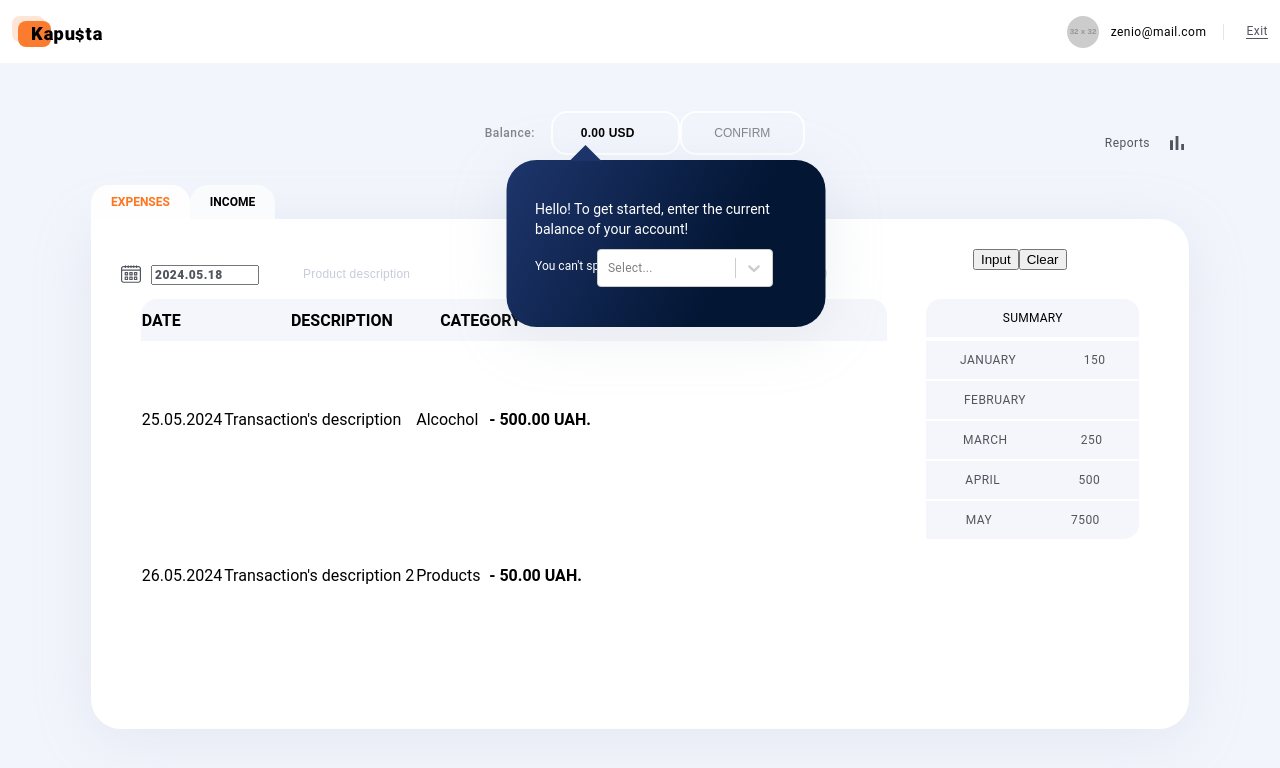
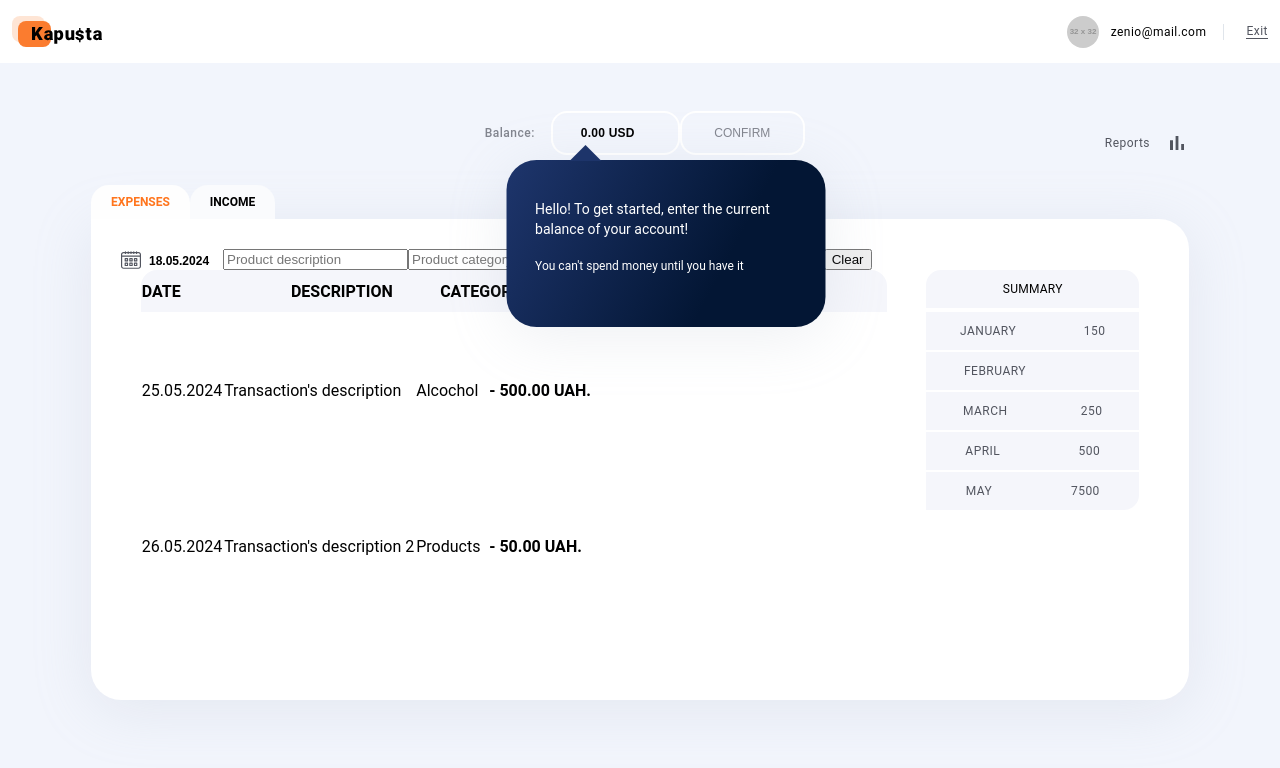
Before and after one commit to 831230/kapusta-architecture, a React (Create React App) app: page / in a window 1280 px wide. Both pictures are taken after typing "name@example.com", "Sample123" into the empty fields and a click on the button "LOG IN". Shown: the top 768 px of the page. Built offline with nearby package versions, Linux system fonts and the light colour scheme.

Commit message:
DatePicker import

```diff
--- a/src/components/DatePickerForm/DatePicker.jsx
+++ b/src/components/DatePickerForm/DatePicker.jsx
@@ -2,7 +2,8 @@ import React, { useState, useEffect } from 'react';
 import DatePicker from 'react-datepicker';
 import moment from 'moment';
 import 'react-datepicker/dist/react-datepicker.css';
-import { CalendarBlock, CalendarIcon, Label, CalendarInput } from './DatePickerStyles';
+import styles from './DatePicker.module.css';
+import calendar from '../../assets/calendar.svg'
 
 export default function CreateDatePicker({ onDateChange }) {
     const [startDate, setStartDate] = useState(new Date());
@@ -12,23 +13,21 @@ export default function CreateDatePicker({ onDateChange }) {
     }, [onDateChange, startDate]);
 
     return (
-      <CalendarBlock>
-        <Label htmlFor="date" data-for="date">
-          <CalendarIcon>
-          <svg width="20" height="18">
-      <use href="./assets/icons_function.svg#icon-calendar"></use>
-      </svg>
-          </CalendarIcon>
+      <div className={styles.CalendarBlock}>
+        <label className={styles.Label} htmlFor="date" data-for="date">
+
+          <img src={calendar} alt="Reports Icon" className={styles.CalendarIcon} />
+
           <DatePicker
             id="date"
-            as={CalendarInput}
+            className={styles.CalendarInput}
             selected={startDate}
             onChange={date => {
               setStartDate(date);
             }}
             dateFormat="dd.MM.yyyy"
           />
-        </Label>
-      </CalendarBlock>
+        </label>
+      </div>
     );
-  }
+  };
--- /dev/null
+++ b/src/components/DatePickerForm/DatePicker.module.css
@@ -0,0 +1,63 @@
+@import '../../styles/vars.css';
+
+.CalendarBlock {
+  align-items: center;
+  display: flex;
+}
+.Label {
+  align-items: center;
+  cursor: pointer;
+  display: flex;
+}
+.CalendarIcon {
+  align-items: center;
+  display: flex;
+  justify-content: center;
+  margin-right: 8px;
+}
+.CalendarInput {
+  width: 74px;
+
+  background: none;
+  border: none;
+  color: vars(--text-gray);
+  cursor: pointer;
+  font-size: 12px;
+  font-weight: 900;
+  margin: 0;
+  outline: none;
+  padding: 0;
+}
+.CalendarInput::placeholder {
+  color: vars(--text-gray);
+}
+.react-datepicker__input-container {
+  display: inline-block;
+}
+.react-datepicker {
+  font-family: Arial, sans-serif;
+}
+.react-datepicker__header {
+  background-color: #f8f9fa;
+  border-bottom: none;
+}
+.react-datepicker__current-month,
+.react-datepicker-time__header,
+.react-datepicker-year-header {
+  color: #343a40;
+}
+.react-datepicker__day-name,
+.react-datepicker__day,
+.react-datepicker__time-name {
+  color: #343a40;
+}
+.react-datepicker__day--selected,
+.react-datepicker__day--in-selecting-range,
+.react-datepicker__day--in-range {
+  background-color: #007bff;
+  color: var(--text-white);
+}
+.react-datepicker__day--keyboard-selected {
+  background-color: #007bff;
+  color: var(--text-white);
+}
--- a/src/components/ExpensesIncomeForm/ExpensesIncomeForm.jsx
+++ b/src/components/ExpensesIncomeForm/ExpensesIncomeForm.jsx
@@ -1,28 +1,16 @@
-import { useState, useEffect } from 'react';
+import { useState } from 'react';
 import { useDispatch } from 'react-redux';
-import DatePicker from 'react-datepicker';
-import 'react-datepicker/dist/react-datepicker.css';
-import Select from 'react-select';
+import CreateDatePicker from '../DatePickerForm/DatePicker';
 
 import styles from './ExpensesIncomeForm.module.css';
-import calendar from '../../assets/calendar.svg';
 
 const ExpensesIncomeForm = ({ callback, actionType }) => {
-  const [date, setDate] = useState(new Date().toLocaleDateString('sv-SE'));
+  const [date, setDate] = useState('');
   const [description, setDescription] = useState('');
   const [category, setCategory] = useState('');
   const [amount, setAmount] = useState('');
-  const [options, setOptions] = useState([
-    { value: 'Category 1', label: 'Category 1' },
-    { value: 'Category 2', label: 'Category 2' },
-    { value: 'Category 3', label: 'Category 3' },
-  ]);
 
   const dispatch = useDispatch();
-
-  useEffect(() => {
-    setDate(new Date().toLocaleDateString('sv-SE'));
-  }, []);
 
   const sendNewExpenseIncome = () => {
     const data = { date, description, category, amount };
@@ -32,48 +20,24 @@ const ExpensesIncomeForm = ({ callback, actionType }) => {
 
   return (
     <form className={styles.ExpensesIncomeForm} action="">
-      <div className={styles.ExpensesIncomeFormDateContainer}>
-        <img className={styles.ExpensesIncomeFormDateIcon} src={calendar} alt="calendar icon" />
-
-        <DatePicker
-          selected={new Date(date)}
-          onChange={(date) => setDate(date.toLocaleDateString('sv-SE'))}
-          dateFormat="yyyy.MM.dd"
-          className={styles.ExpensesIncomeFormDateInput}
-        />
-      </div>
-
-      <div className={styles.ExpensesIncomeFormInputContainer}>
+      <CreateDatePicker onDateChange={setDate} />
       <input
-          className={styles.ExpensesIncomeFormInputDesc}
         type="text"
         placeholder="Product description"
         onChange={(e) => setDescription(e.target.value)}
         value={description}
       />
-
-        <Select
-          className={styles.ExpensesIncomeFormInputSelectCategory}
-          options={options}
-          onChange={(selectedOption) => setCategory(selectedOption.value)}
-          value={options.find((option) => option.value === category)}
+      <input
+        type="text"
+        placeholder="Product category"
+        onChange={(e) => setCategory(e.target.value)}
+        value={category}
       />
-
-        <input
-          className={styles.ExpensesIncomeFormInputValue}
-          type="number"
-          placeholder="0,00"
-          onChange={(e) => setAmount(e.target.value)}
-          value={amount}
-        />
-      </div>
-
-      <div>
+      <input type="number" placeholder="0,00" onChange={(e) => setAmount(e.target.value)} value={amount} />
       <button type="button" onClick={sendNewExpenseIncome}>
         Input
       </button>
       <button>Clear</button>
-      </div>
     </form>
   );
 };
```
Also changed, not shown: src/components/DatePickerForm/DatePickerStyles.js (deleted, +0 -33 lines). Lines whose indentation alone changed are shown as unchanged.
